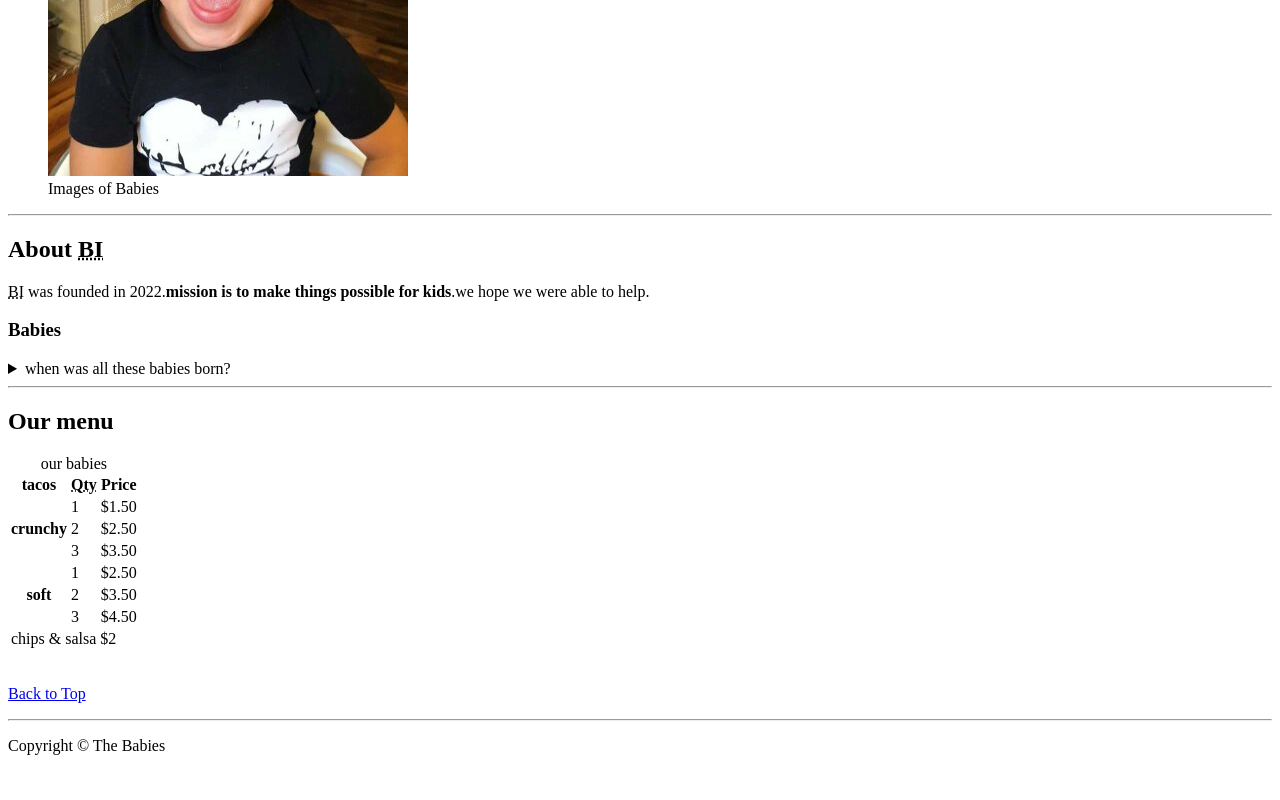
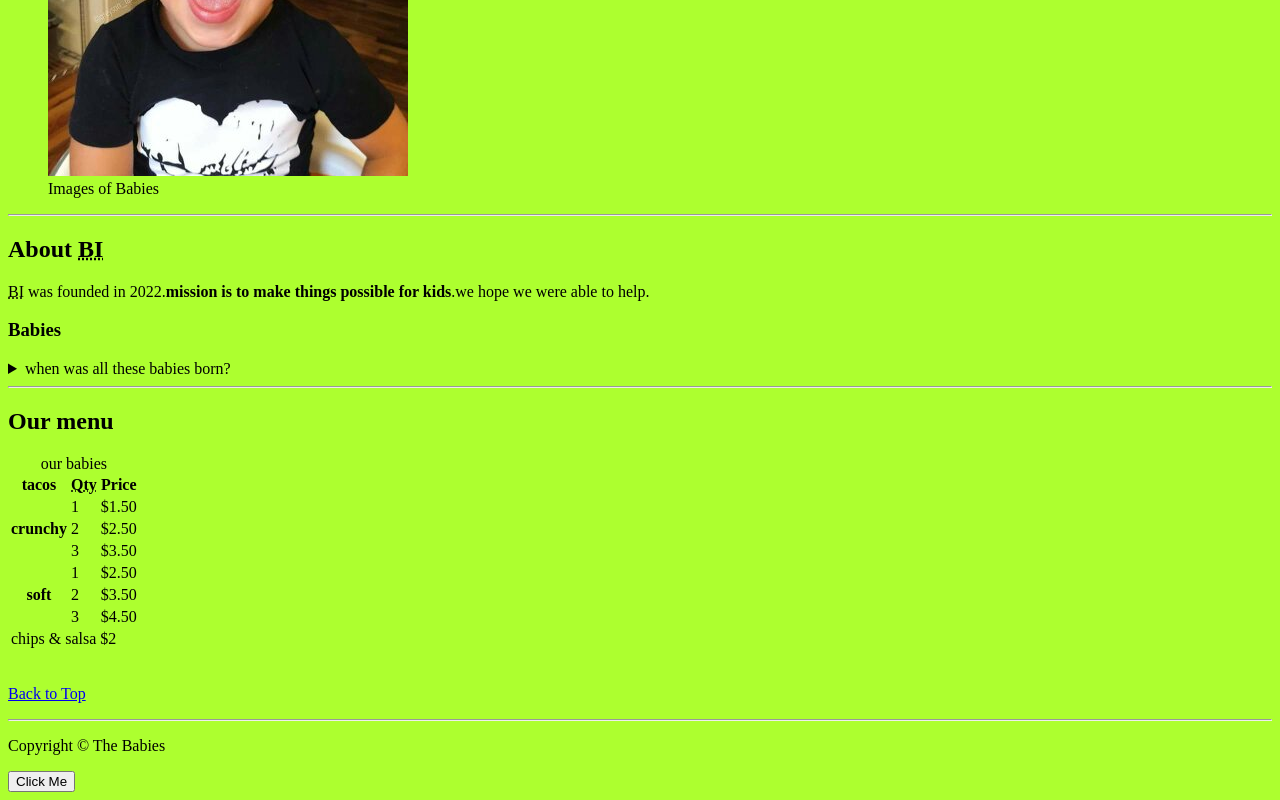
Before and after one commit to George-Ademola/projectkudu, a plain HTML site: page index.html in a window 1280 px wide. Shown: the part 442-1242 px from the top of the page. Before the commit the page ends 1213 px from the top, so only its background shows below. Drawn offline with Linux system fonts and the light colour scheme.

Commit message:
committing all files into the repository

```diff
--- /dev/null
+++ b/css/app.js
@@ -0,0 +1,3 @@
+function alertbutton () {
+    alert("hello babies")
+}
--- a/css/style.css
+++ b/css/style.css
@@ -0,0 +1,3 @@
+body {
+    background-color:greenyellow;
+}
--- a/index.html
+++ b/index.html
@@ -127,5 +127,7 @@
     <footer>
       <p>Copyright &copy; The Babies</p>
     </footer>
+    <button onclick="alertbutton()">Click Me</button>
   </body>
+  <script src="css/app.js"></script>
 </html>
```
